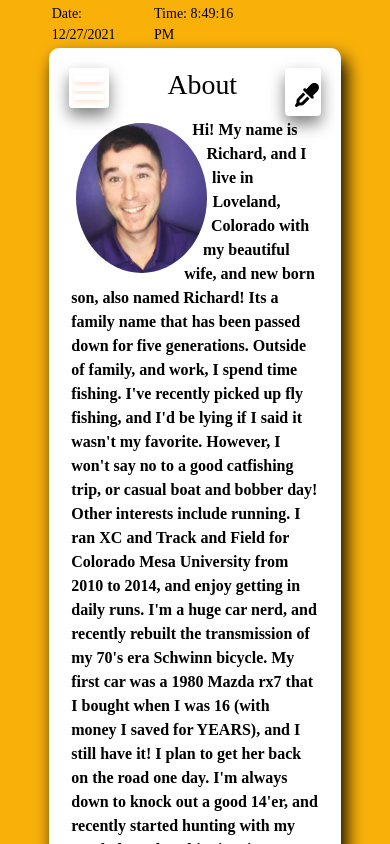
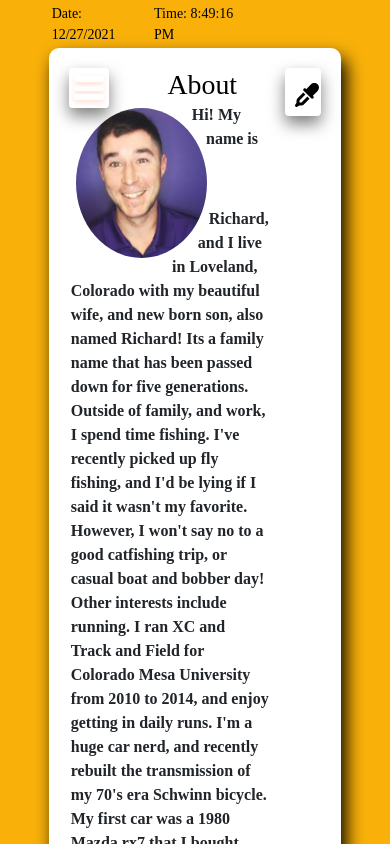
Before and after one commit to raseward14/Responsive-Portfolio, a React (Create React App) app in the folder client/: page /about in a window 390 px wide. Shown: the top 844 px of the page. Built offline with nearby package versions, Linux system fonts and the light colour scheme; a web font is replaced by a local one.

Commit message:
contact icon table built, but not disappearing at media query

```diff
--- a/client/src/components/AddContact/index.js
+++ b/client/src/components/AddContact/index.js
@@ -154,7 +154,7 @@ function AddContact() {
 
     return (
         <>
-            <section>
+            <section className='contact-section'>
                 <Input
                     id='name'
                     onChange={handleInputChange}
--- a/client/src/components/AddContact/style.css
+++ b/client/src/components/AddContact/style.css
@@ -1,16 +1,16 @@
-section {
+.contact-section {
     float: left;
-    width: calc(4 * (100% / 5));
+    width: calc(2 * (100% / 5));
     background-color: transparent;
     color: black;
 }
 
 /*Form Styling*/
 .form-control {
-    width: 50% !important;
+    width: 100% !important;
     margin: 10px;
     box-shadow: 0 8px 16px 0 rgba(0, 0, 0, 0.5);
-  }
+}
 
 form {
     margin: 0 auto !important;
@@ -41,25 +41,20 @@ form {
     font-size: 26px;
 }
 
-@media (max-width: 1400px) {
-    .form-control {
-        width: 80% !important;
-        margin-top: 10px;
-      }
-}
-
-@media (max-width: 768px) {
-    .form-control {
-        width: 100% !important;
-        margin-top: 10px;
-      }
+@media (max-width: 1300px) {
+    .contact-section {
+        width: calc(4 * (100% / 5));
+    }
 }
 
 @media (max-width: 767px) {
-    section {
+    .form-control {
+        margin-left: 0px;
+    }
+    .contact-section {
+        margin-left: 0px;
         float: left;
         height: 90%;
         width: 100%;
-        margin-left: 0px;
     }
 }
--- a/client/src/components/Bio/index.js
+++ b/client/src/components/Bio/index.js
@@ -7,7 +7,7 @@ function Bio() {
 
   return (
 
-    <div>
+    <div className="bio-section">
       <p id="bio"><img className='my-headshot' src={headshot} />
         Hi! My name is Richard, and I live in Loveland, Colorado with my beautiful wife, and new born son, also named Richard! Its a family name that has been passed down for five generations. Outside of family, and work, I spend time fishing. I've recently picked up fly fishing, and I'd be lying if I said it wasn't my favorite. However, I won't say no to a good catfishing trip, or casual boat and bobber day!
 
--- a/client/src/components/Bio/style.css
+++ b/client/src/components/Bio/style.css
@@ -1,3 +1,8 @@
+.bio-section {
+        width: calc(4 * (100% / 5));
+        float: left;
+}
+
 #bio {
     width: 100%;
     float: left;
--- /dev/null
+++ b/client/src/components/ContactTechIcons/index.js
@@ -0,0 +1,10 @@
+import React from 'react';
+export default function ContactIcons() {
+    return (
+        <>
+            <div className="contact-form-icons">
+                <span id="code-icons">Testing with text</span>
+            </div>
+        </>
+    )
+}
--- a/client/src/pages/Contact.js
+++ b/client/src/pages/Contact.js
@@ -6,6 +6,7 @@ import "./style.css";
 // import components
 import Nav from "../components/Navbar/index";
 import AddContact from "../components/AddContact";
+import ContactIcons from "../components/ContactTechIcons";
 // import { Col, Row, Card } from 'reactstrap';
 
 function Contact() {
@@ -15,6 +16,7 @@ function Contact() {
             <aside><Nav /></aside>
             <h1 className="heading">Contact</h1>
             <AddContact />
+            {/* <ContactIcons /> */}
         </>
     );
 };
```
Also changed, not shown: client/src/components/ContactTechIcons/style.css (added, +14 -0 lines).
